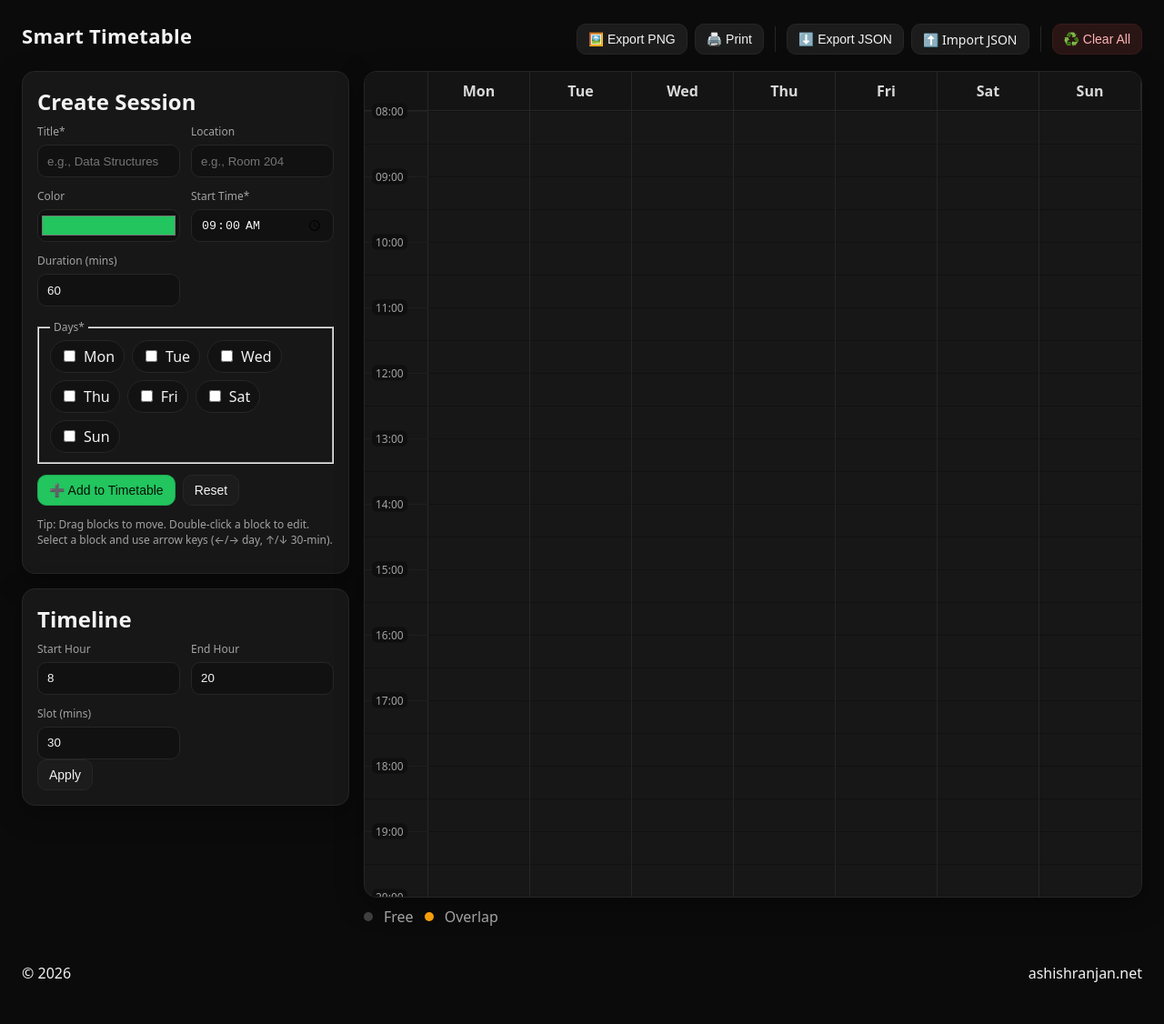
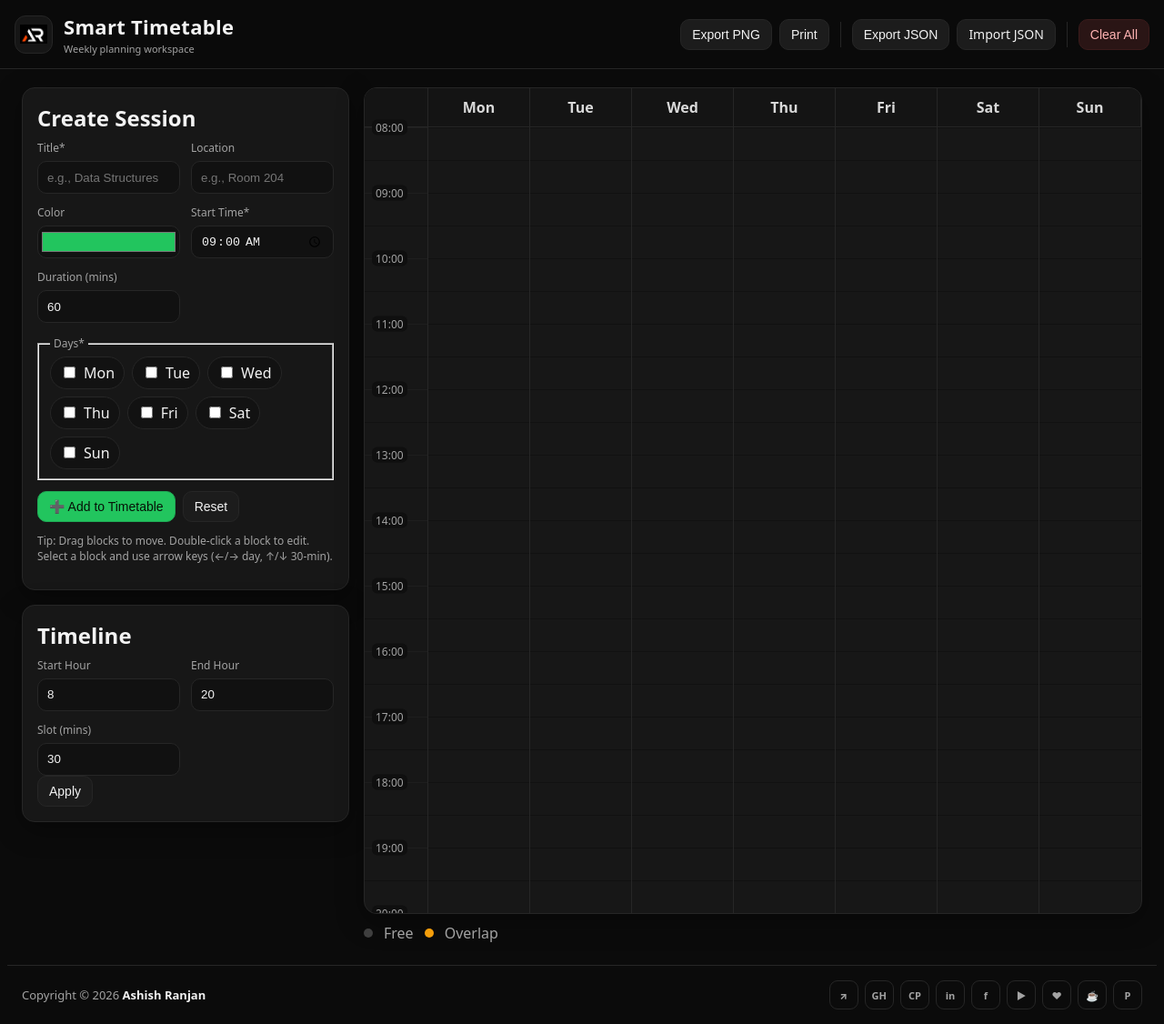
Before and after one commit to a2rp/smart-timetable, a plain HTML site: page index.html in a window 1280 px wide. Shown: the whole page at 91% size. Before the commit the page ends 1097 px from the top, so only its background shows below. Drawn offline with nearby package versions, Linux system fonts and the light colour scheme.

Commit message:
Refresh smart timetable workspace

```diff
--- a/index.html
+++ b/index.html
@@ -4,27 +4,35 @@
 <head>
     <meta charset="utf-8" />
     <meta name="viewport" content="width=device-width, initial-scale=1" />
-    <title>Smart Timetable</title>
+    <title>Smart Timetable | Weekly planning workspace</title>
+    <meta name="description" content="A browser-based weekly timetable with drag and drop sessions, overlap detection, import, export, and print support." />
+    <meta property="og:title" content="Smart Timetable" />
+    <meta property="og:description" content="Plan weekly sessions in a responsive local-first timetable." />
+    <meta property="og:type" content="website" />
+    <meta property="og:url" content="https://a2rp.github.io/smart-timetable/" />
+    <meta property="og:image" content="https://a2rp.github.io/smart-timetable/preview.png" />
+    <meta name="twitter:card" content="summary_large_image" />
     <link rel="stylesheet" href="./style.css" />
     <meta name="color-scheme" content="dark light" />
-    <link rel="icon" type="image/svg+xml" href="./images/favicon.ico" />
+    <link rel="icon" href="./public/favicon.ico" />
+    <link rel="preload" as="image" href="./public/logo.png" />
 </head>
 
 <body>
     <!-- Header: title + global actions -->
     <header class="app-header">
-        <h1>Smart Timetable</h1>
+        <div class="brand-lockup">
+            <a class="brand-logo" href="./" aria-label="Smart Timetable home"><img src="./public/logo.png" alt="" /></a>
+            <div><h1>Smart Timetable</h1><span>Weekly planning workspace</span></div>
+        </div>
         <div class="header-actions">
-            <button id="exportPngButton" class="btn">🖼️ Export PNG</button>
-            <button id="printButton" class="btn">🖨️ Print</button>
+            <button id="exportPngButton" class="btn" title="Export timetable as PNG">Export PNG</button>
+            <button id="printButton" class="btn" title="Print timetable">Print</button>
             <div class="divider" aria-hidden="true"></div>
-            <button id="exportJsonButton" class="btn">⬇️ Export JSON</button>
-            <label class="btn">
-                ⬆️ Import JSON
-                <input id="importJsonInput" type="file" accept="application/json" hidden />
-            </label>
+            <button id="exportJsonButton" class="btn" title="Export timetable JSON">Export JSON</button>
+            <label class="btn">Import JSON<input id="importJsonInput" type="file" accept="application/json" hidden /></label>
             <div class="divider" aria-hidden="true"></div>
-            <button id="clearAllButton" class="btn btn-danger">♻️ Clear All</button>
+            <button id="clearAllButton" class="btn btn-danger">Clear All</button>
         </div>
     </header>
 
@@ -157,11 +165,10 @@
     </dialog>
 
     <footer class="app-footer">
-        <span>&copy; <span id="year"></span>
-        </span>
-        <span>
-            <a href="https://www.ashishranjan.net" target="_blank">ashishranjan.net</a>
-        </span>
+        <div class="footer-copy">Copyright &copy; <span id="year"></span> <a href="https://www.ashishranjan.net/" target="_blank" rel="noopener noreferrer">Ashish Ranjan</a></div>
+        <div class="footer-links" aria-label="Social and support links">
+            <a href="https://www.ashishranjan.net/" target="_blank" rel="noopener noreferrer" aria-label="Portfolio" title="Portfolio">↗</a><a href="https://github.com/a2rp" target="_blank" rel="noopener noreferrer" aria-label="GitHub" title="GitHub">GH</a><a href="https://codepen.io/ash1198" target="_blank" rel="noopener noreferrer" aria-label="CodePen" title="CodePen">CP</a><a href="https://www.linkedin.com/in/aashishranjan" target="_blank" rel="noopener noreferrer" aria-label="LinkedIn" title="LinkedIn">in</a><a href="https://www.facebook.com/theash.ashish/" target="_blank" rel="noopener noreferrer" aria-label="Facebook" title="Facebook">f</a><a href="https://www.youtube.com/@ashishranjan-ashz?sub_confirmation=1" target="_blank" rel="noopener noreferrer" aria-label="YouTube" title="YouTube">▶</a><a href="https://a2rp-donation-page.netlify.app/" target="_blank" rel="noopener noreferrer" aria-label="Support" title="Support">♥</a><a href="https://buymeacoffee.com/a2rp" target="_blank" rel="noopener noreferrer" aria-label="Buy Me a Coffee" title="Buy Me a Coffee">☕</a><a href="https://patreon.com/a2rp" target="_blank" rel="noopener noreferrer" aria-label="Patreon" title="Patreon">P</a>
+        </div>
     </footer>
 
     <script src="https://cdn.jsdelivr.net/npm/html2canvas@1.4.1/dist/html2canvas.min.js" defer></script>
--- a/script.js
+++ b/script.js
@@ -1,10 +1,4 @@
-/* Smart Timetable - Vanilla JS
-   - Add/Edit/Delete sessions
-   - Drag & drop with threshold
-   - Keyboard arrows: ↑/↓ = slot, ←/→ = day
-   - Export PNG/JSON, Import JSON, Print
-   - Auto-saves last working state to localStorage
-*/
+/* Smart Timetable - vanilla JavaScript timetable workspace. */
 
 // ---------- Defaults ----------
 const defaultSettings = {
@@ -687,7 +681,7 @@ function formatBlockSummary(block) {
     );
     const title = block.title || "Session";
     const loc = block.location ? ` · ${block.location}` : "";
-    return `${title}${loc} — ${day} ${start}–${end}`;
+    return `${title}${loc} - ${day} ${start}-${end}`;
 }
 
 // ---------- Boot ----------
--- a/style.css
+++ b/style.css
@@ -448,3 +448,21 @@ dialog::backdrop {
     grid-template-columns: 1fr;
   }
 }/*# sourceMappingURL=style.css.map */
+/* Fixed shell and icon footer */
+body { padding-top: 88px; }
+.app-header { position: fixed; z-index: 20; top: 0; left: 0; right: 0; max-width: none; margin: 0; padding: 14px max(16px, calc((100% - 1440px) / 2 + 16px)); background: rgba(11, 11, 11, .94); border-bottom: 1px solid var(--border); backdrop-filter: blur(14px); }
+.brand-lockup { display: flex; align-items: center; gap: 12px; min-width: 0; }
+.brand-lockup h1 { margin: 0; }
+.brand-lockup > div { display: grid; gap: 2px; }
+.brand-lockup > div > span { color: var(--muted); font-size: 11px; }
+.brand-logo { display: grid; place-items: center; width: 42px; height: 42px; border: 1px solid var(--border); border-radius: 12px; background: #161616; transition: border-color .18s ease, box-shadow .18s ease; }
+.brand-logo img { width: 30px; height: 30px; object-fit: contain; }
+.brand-logo:hover { border-color: var(--accent); box-shadow: 0 0 0 4px rgba(34, 197, 94, .12); }
+.app-footer { align-items: center; gap: 20px; border-top: 1px solid var(--border); }
+.footer-copy { color: var(--muted); font-size: 13px; }
+.footer-copy a { color: var(--text); font-weight: 700; text-decoration: none; }
+.footer-copy a:hover { color: var(--accent); text-shadow: 0 0 14px rgba(34, 197, 94, .28); }
+.footer-links { display: flex; flex-wrap: wrap; justify-content: flex-end; gap: 7px; }
+.footer-links a { display: grid; place-items: center; min-width: 32px; height: 32px; padding: 0 7px; border: 1px solid var(--border); border-radius: 9px; color: var(--muted); font-size: 11px; font-weight: 800; text-decoration: none; transition: border-color .18s ease, color .18s ease, box-shadow .18s ease; }
+.footer-links a:hover { color: var(--text); border-color: var(--accent); box-shadow: 0 0 15px rgba(34, 197, 94, .16); }
+@media (max-width: 700px) { body { padding-top: 122px; } .app-header { align-items: flex-start; flex-direction: column; padding: 12px 14px; } .header-actions { width: 100%; } .header-actions .divider { display: none; } .header-actions .btn { flex: 1 1 auto; justify-content: center; font-size: 12px; } .app-footer { align-items: flex-start; flex-direction: column; } .footer-links { justify-content: flex-start; } }
```
Also changed, not shown: README.md, screenshot.png (added), 1 other file.
